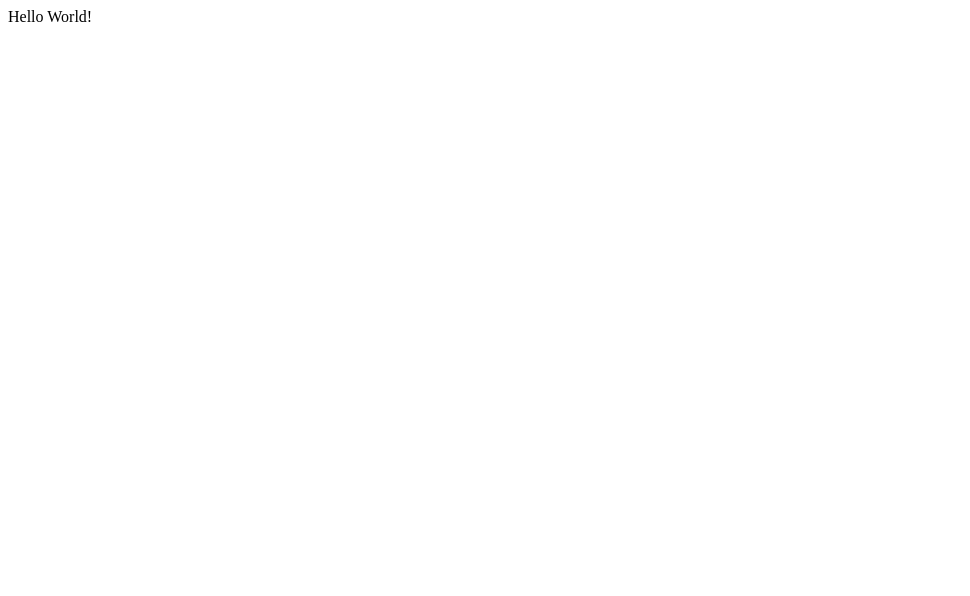
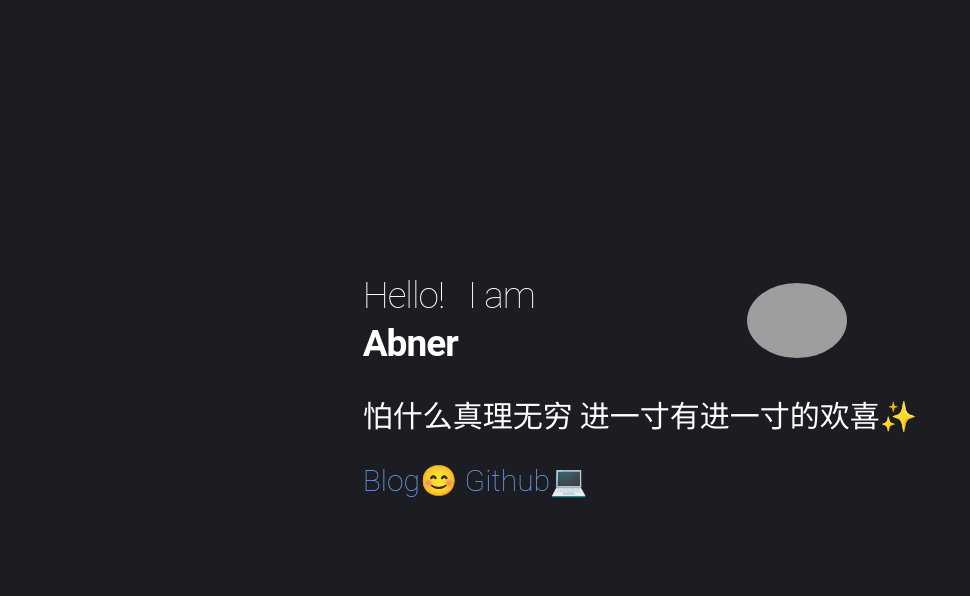
Before and after one commit to cdt3211/home, a plain HTML site: page index.html in a window 1280 px wide. Shown: the whole page, without its empty margins (0-970 px from the left). Drawn offline with Linux system fonts and the light colour scheme; grey boxes are pictures that could not be loaded.

Commit message:
Update index.html

```diff
--- a/index.html
+++ b/index.html
@@ -4,8 +4,114 @@
     <meta charset="UTF-8">
     <meta name="viewport" content="width=device-width, initial-scale=1.0">
     <title>Abner</title>
+    <style>
+        body.page{
+            background-color: #1b1d22;
+            font-family: "Roboto", sans-serif;
+            font-weight: 300;
+            font-size: px;
+            line-height: 44px;
+            color: #999999;
+        }
+        * {
+            text-rendering: optimizeLegibility;
+            margin: 0;
+        }
+        .main{
+            width: 100%;
+            height: 100vh;
+            display: flex;
+            align-items: center;
+            justify-content: center;
+        }
+        .content{
+            /* width: 100%; */
+            max-width: 1080px;
+            padding: 60px 40px 40px;
+            display: flex;
+            align-items: start;
+            justify-content: center;
+            flex-direction: column;
+        }
+        .logo{
+            display: flex;
+            flex-direction: column;
+            margin-bottom: 28px;
+            font-family:Cambria, Cochin, Georgia, Times, 'Times New Roman', serif
+        }
+        .bio{
+            display: flex;
+            flex-direction: column;
+            justify-content: center;
+            max-width: 100%;
+            margin-bottom: 28px;
+        }
+        .network{
+            display: flex;
+            flex-direction: column;
+            margin-top: auto;
+        }
+        .bio p:first-of-type{
+            display: flex;
+            flex-direction: row;
+            align-items: center;
+            justify-content: space-between;
+            max-width: 90%;
+            font-size: 37px;
+            letter-spacing: -1px;
+            line-height: 48px;
+        }
+        .bio p:first-of-type img{
+            max-width: 100px;
+            height: 100%;
+            margin: 15px;
+            border-radius: 100%;
+        }
+        body.page p{
+            margin-bottom: 28px;
+            color: #fff;
+            font-weight: 100;
+        }
+        .bio p{
+            font-size: 30px;
+            line-height: 32px;
+            letter-spacing: 0;
+        }
+        a, a:hover{
+            text-decoration: none;
+            border: none;
+            border-style: none;
+            box-shadow: none;
+            color: #70a4f2;
+            /* font-weight: 700; */
+        }
+    </style>
 </head>
-<body>
-    Hello World!
+<body class="page">
+    <div class="main">
+        <section class="content">
+            <!-- <header class="logo">
+                <h1>
+                Abner
+                </h1>
+            </header> -->
+            <div class="bio">
+                <p>
+                    <span>
+                        Hello! &nbsp; I am
+                        <br>
+                        <strong>Abner</strong>
+                    </span>
+                    <img src="https://cdt3211.top/img/avatar.png" alt="" width="100" height="100">
+                </p>
+                <p>
+                    怕什么真理无穷  进一寸有进一寸的欢喜✨
+                    <br><br>
+                    <a href="https://cdt3211.top" target="_blank">Blog😊</a>
+                    <a href="https://github.com/cdt3211" target="_blank">Github💻</a>
+                </p>
+            </div>
+        </section>
+    </div>
 </body>
 </html>
```
